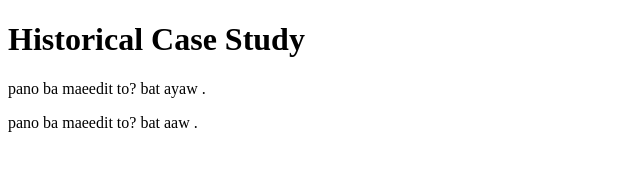
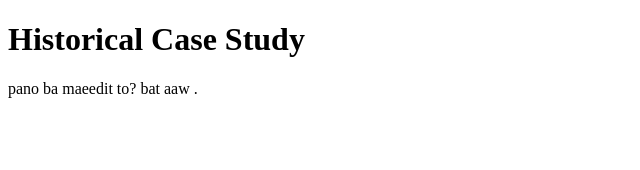
Before and after one commit to CkCreates/Historical-case-study, a plain HTML site: page index.html in a window 1280 px wide. Shown: the whole page, without its empty margins (0-640 px from the left). Drawn offline with Linux system fonts and the light colour scheme.

Commit message:
Update index.html

```diff
--- a/index.html
+++ b/index.html
@@ -9,7 +9,6 @@
 <body>
 
     <h1>Historical Case Study</h1>
-    <p>pano ba maeedit to? bat ayaw .</p>
     <p>pano ba maeedit to? bat aaw .</p>
 
 </body>
```
